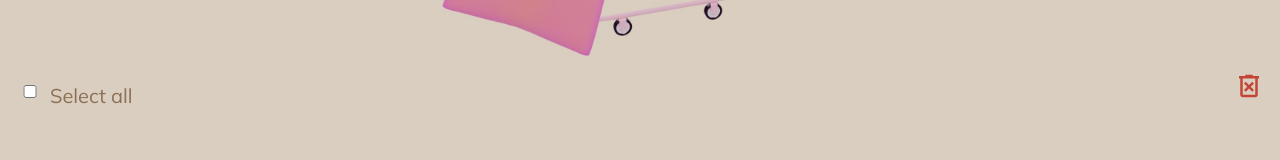
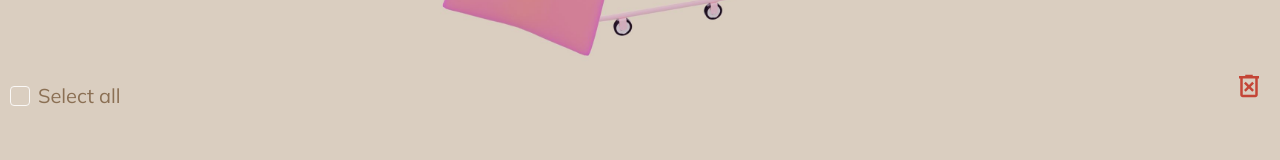
Before and after one commit to eugenia-vitinschii/Cosmetic-Shop-VueJS-PINIA, a Vue app in the folder frontend/: page /cart in a window 1280 px wide. Shown: the part 722-882 px from the top of the page. Built offline with nearby package versions, Linux system fonts and the light colour scheme.

Commit message:
style(custom-checkbox):  added new class custom-checkbox, cread sass rules and impliment for cart-controls

```diff
--- a/frontend/src/assets/sass/components/_cart-item.sass
+++ b/frontend/src/assets/sass/components/_cart-item.sass
@@ -51,6 +51,7 @@
       &__counter
          margin-top: 10px
 
+
 @media (max-width: 600px)
    .cart-item
       flex-direction: column
--- a/frontend/src/assets/sass/components/_form.sass
+++ b/frontend/src/assets/sass/components/_form.sass
@@ -34,3 +34,37 @@ input::placeholder
 
 input:focus
    border: 1px solid $color-accent
+
+
+.custom-checkbox
+   position: relative
+   input
+      display: none
+   label
+      position: relative
+      display: inline-flex
+      align-items: center
+      gap: 8px
+      cursor: pointer
+      user-select: none
+      &::before
+         content: " "
+         display: inline-block
+         width: 20px
+         height: 20px
+         border: $border
+         border-radius: 4px
+         background: $color-bg-base
+         transition: $transition
+      &::after
+         content: "✔"
+         position: absolute
+         top: 10px
+         left: 2px
+         width: 6px
+         height: 12px
+         border-width: 0px 2px 2px 0
+         opacity: 0
+         transition: $transition
+   input:checked + label::after
+      opacity:  1
--- a/frontend/src/views/public/common/ShoppingView.vue
+++ b/frontend/src/views/public/common/ShoppingView.vue
@@ -24,7 +24,7 @@
             :link="'/'"
           />
         <div class="cart-controls">
-          <div class="cart-controls__select">
+          <div class="cart-controls__select custom-checkbox">
               <input type="checkbox"  id="select-all">
               <label class="subheading" for="select-all">Select all</label>
           </div>
```
